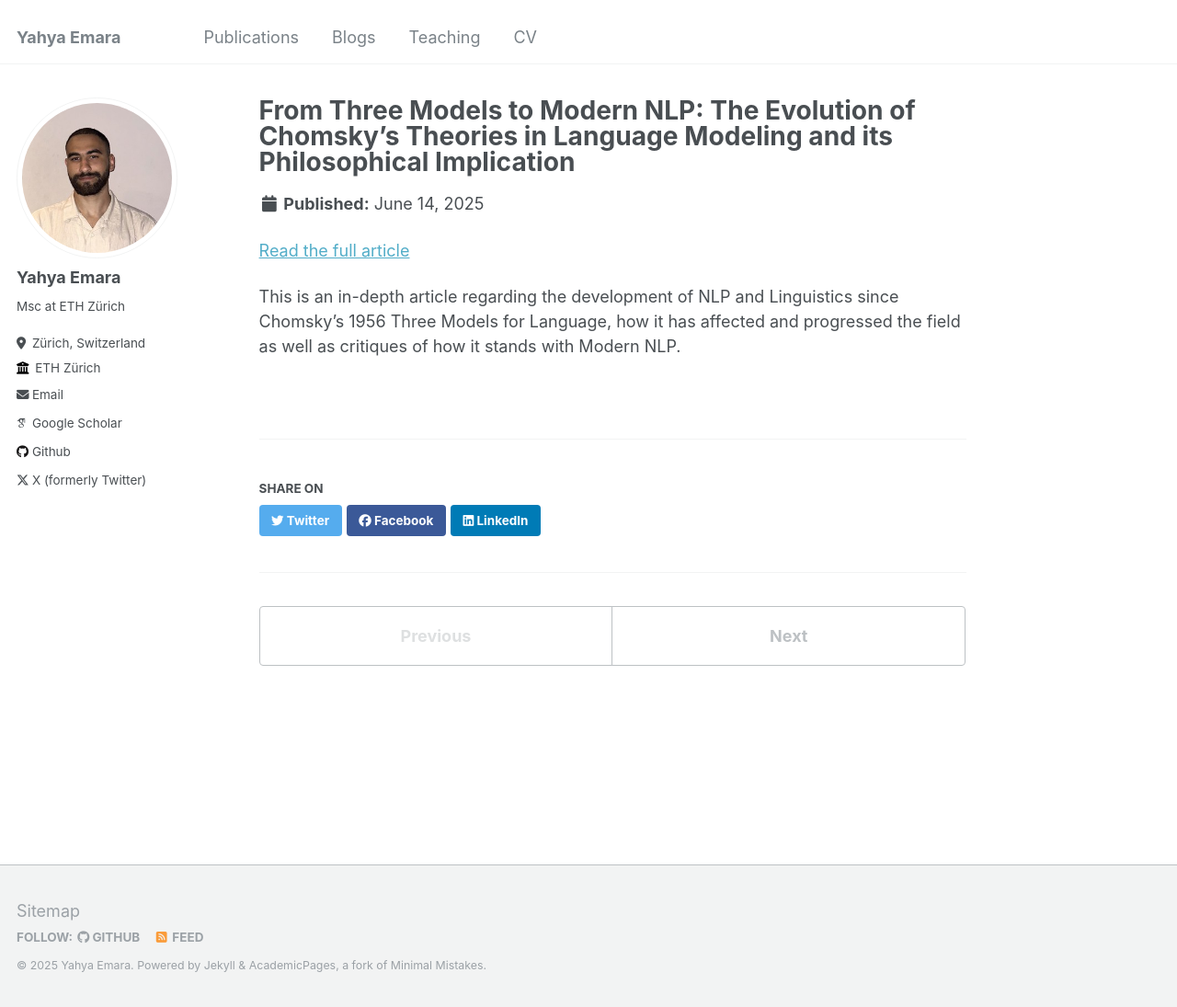
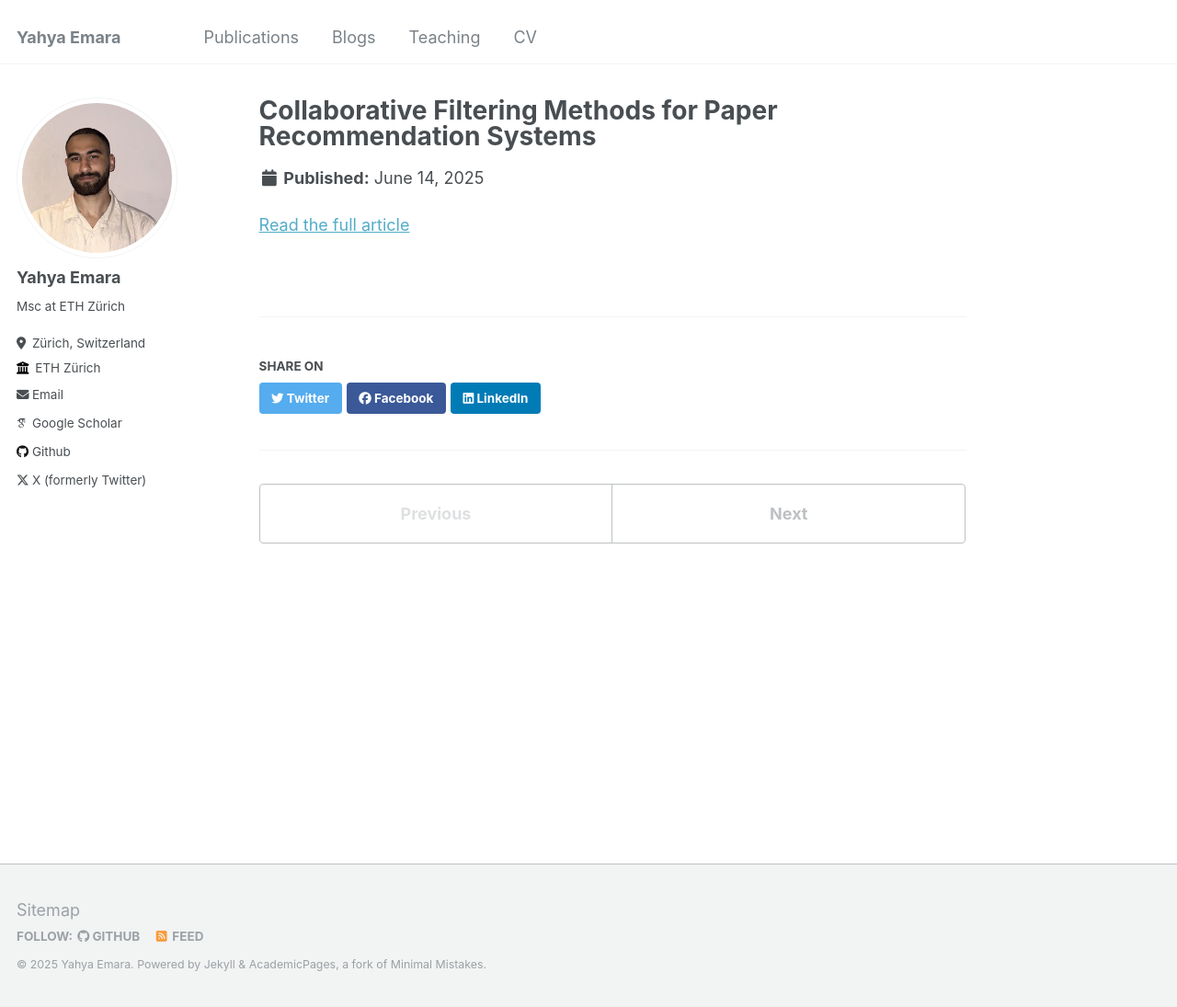
Before and after one commit to yahya010/yahya010.github.io, a Jekyll site: the page built from _portfolio/portfolio-1.md, in a window 1280 px wide and 1095 px high. Shown: the whole window at 92% size. Built offline with Jekyll 4.4.1, drawn with Linux system fonts in a browser that asks for light colours; some web fonts are replaced.

Commit message:
Update portfolio-1.md

```diff
--- a/_portfolio/portfolio-1.md
+++ b/_portfolio/portfolio-1.md
@@ -1,9 +1,5 @@
 ---
-title: "From Three Models to Modern NLP: The Evolution of Chomsky's Theories in Language Modeling and its Philosophical Implication"
-excerpt: "In depth article regarding the development of NLP and Linguistics since Chomsky's 1956 Three Models for Language, how it has affected and progressed the field as well as critiques of how it stands with Modern NLP"
-collection: portfolio
+title: "Collaborative Filtering Methods for Paper Recommendation Systems"
 ---
 
-[Read the full article](https://drive.google.com/file/d/17cP2kWgbB08Kkzz5Z7aFJmAJdmLmjO9W/view?usp=share_link)
-
-This is an in-depth article regarding the development of NLP and Linguistics since Chomsky's 1956 Three Models for Language, how it has affected and progressed the field as well as critiques of how it stands with Modern NLP.
+[Read the full article](https://colab.research.google.com/drive/1VtsisFG1PT0Wj_O9V51TEBcluU2BEfcT?usp=sharing)
```
